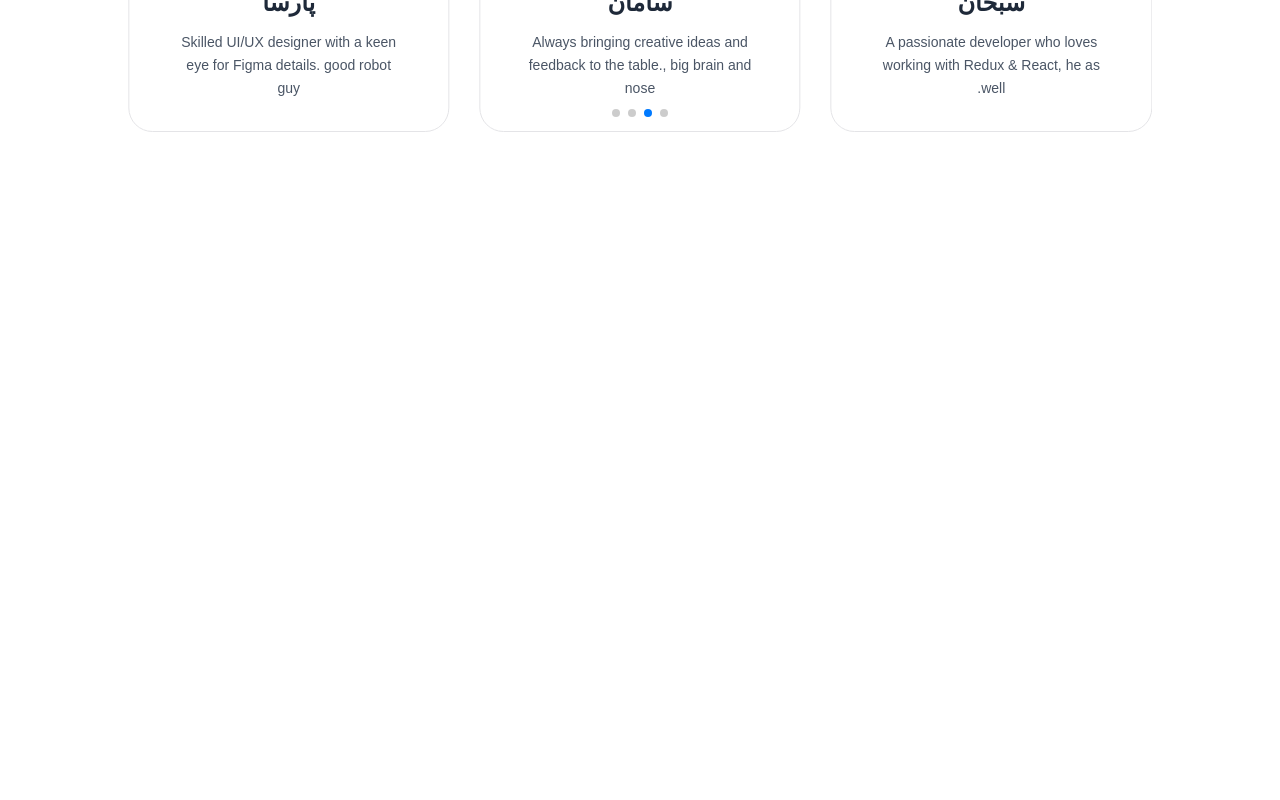
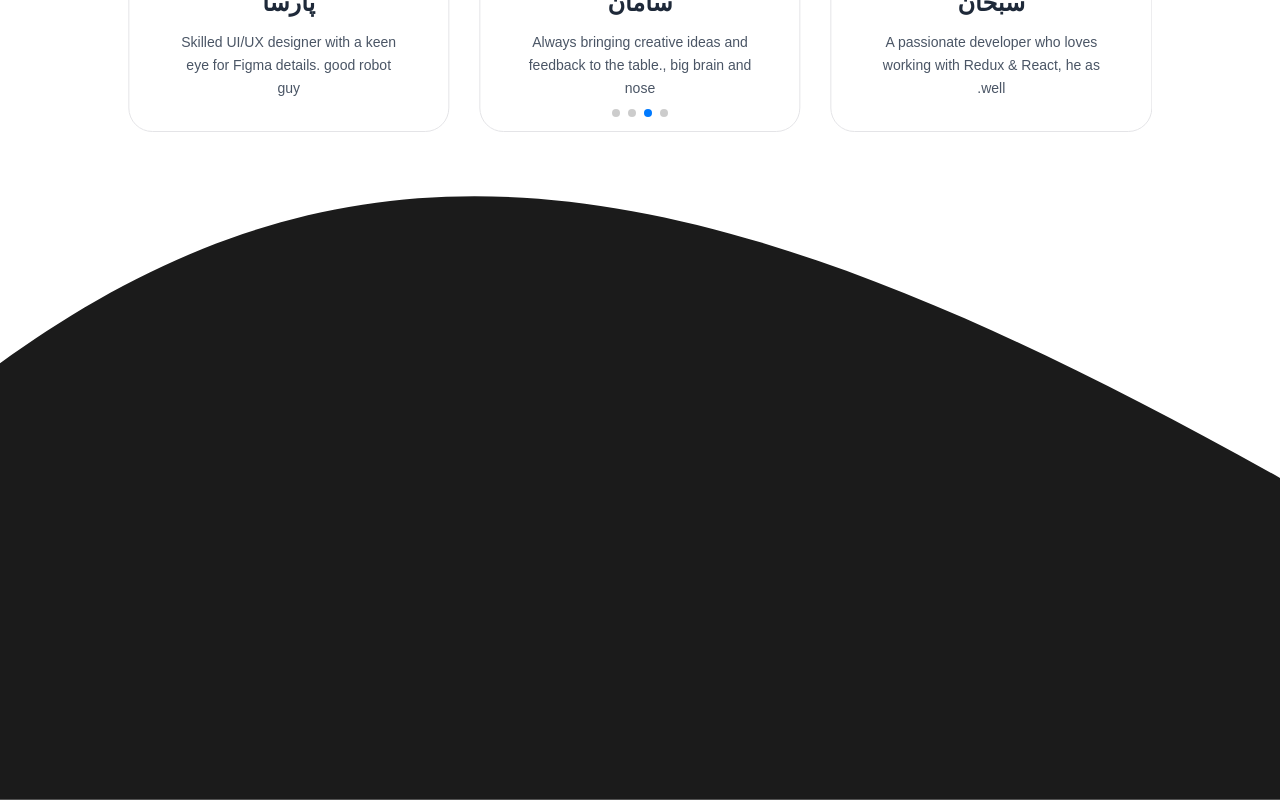
Before and after one commit to NiflheimDevs/FrontEnd, a React (Vite) app in the folder niflheim/: page /aboutUs in a window 1280 px wide. Shown: the part 2210-3010 px from the top of the page. Before the commit the page ends 2406 px from the top, so only its background shows below. Built offline with nearby package versions, Linux system fonts and the light colour scheme.

Commit message:
fix(dependencies): modify packages

```diff
--- a/niflheim/src/pages/AboutUs.tsx
+++ b/niflheim/src/pages/AboutUs.tsx
@@ -2,6 +2,7 @@ import React, { useEffect, useState } from "react";
 import Sections from "./AboutUs/sections";
 import SwiperSection from "./AboutUs/swiper";
 import bgImage from "../assets/aboutus.jpg";
+import Footer  from "../Components/Footer/Footer";
 
 const AboutUs: React.FC = () => {
   const [scrolled, setScrolled] = useState(false);
@@ -27,6 +28,7 @@ const AboutUs: React.FC = () => {
   };
 
   return (
+    <>
       <div className="relative min-h-screen">
         {/* Background Image */}
         <div
@@ -73,6 +75,10 @@ const AboutUs: React.FC = () => {
           <SwiperSection />
         </div>
       </div>
+      <footer className="h-full">
+        <Footer/>
+      </footer>
+    </>
   );
 };
 
--- a/niflheim/src/pages/AboutUs/swiper.tsx
+++ b/niflheim/src/pages/AboutUs/swiper.tsx
@@ -10,6 +10,7 @@ import parsa from "../../assets/parsa.jpg";
 import mmd from "../../assets/mmd.jpg";
 import ali from "../../assets/ali.jpg";
 import { motion } from "framer-motion";
+import React from "react";
 
 const people = [
   {
```
Also changed, not shown: 1 other file (tests, documents, lock files or other folders). Lines whose indentation alone changed are shown as unchanged.
